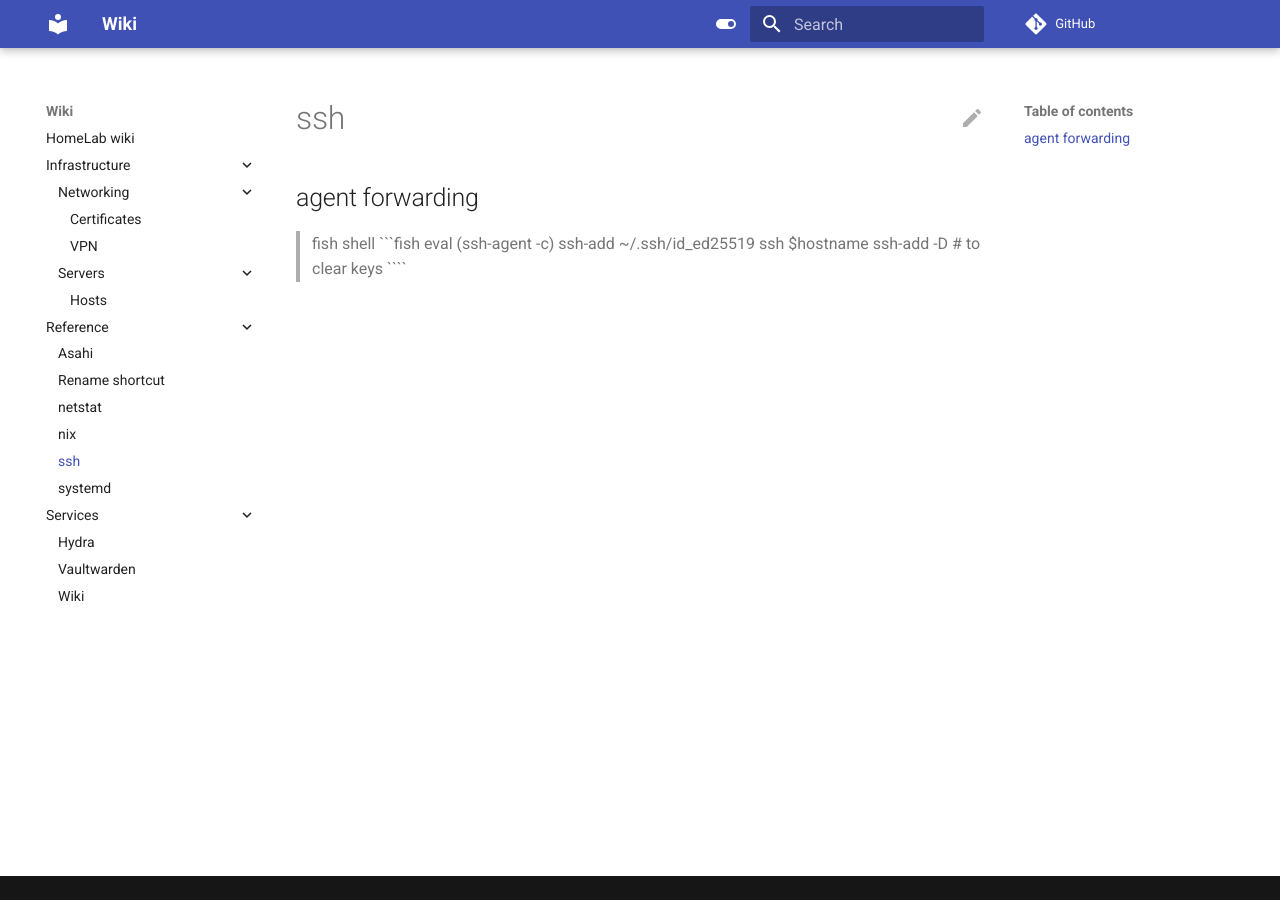
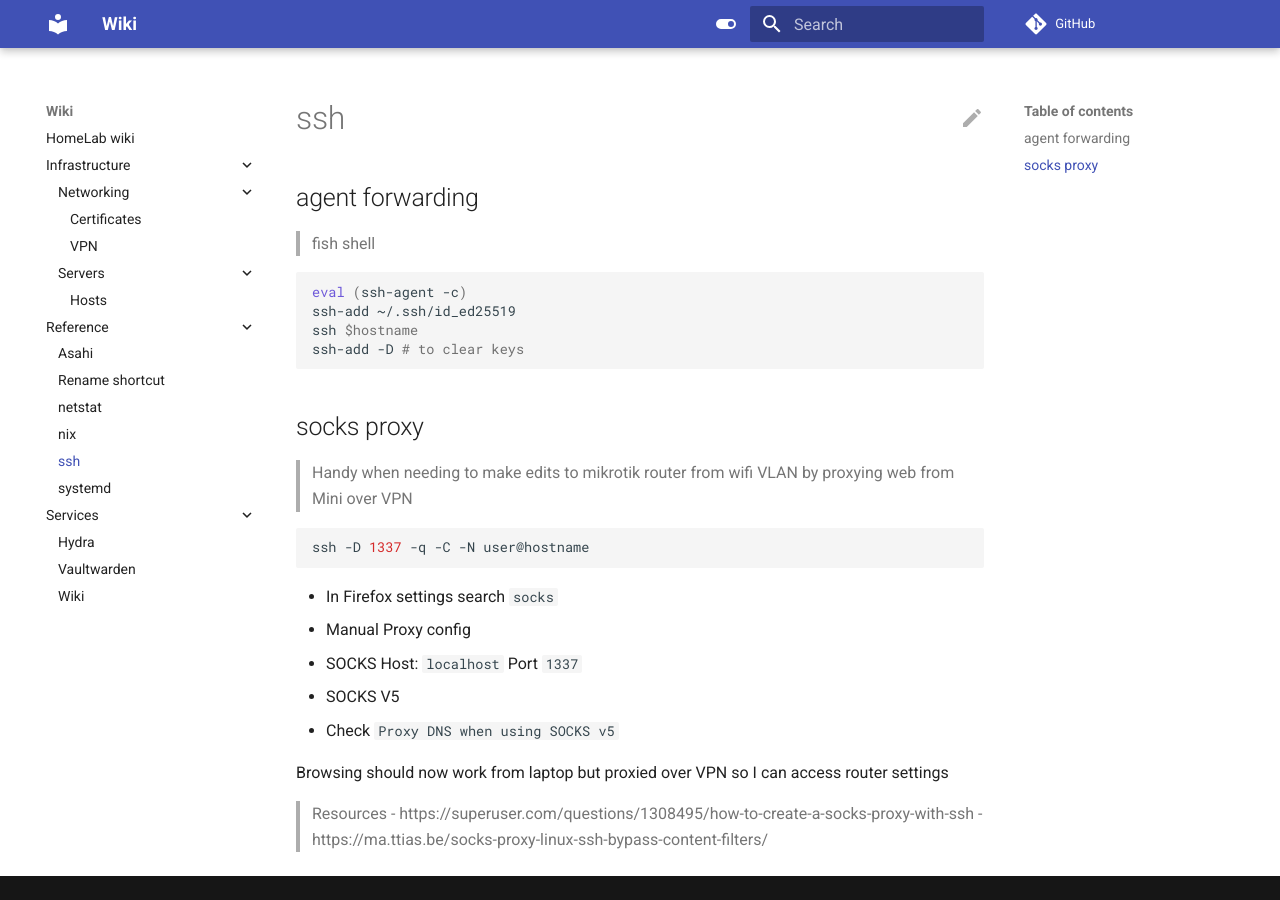
Before and after one commit to icecreammatt/wiki, an MkDocs documentation site: the page built from docs/reference/ssh.md, in a window 1280 px wide. Built offline with MkDocs 1.6.1 and Material for MkDocs 9.7.7, drawn with Linux system fonts in a browser that asks for light colours; comment, search, counter and statistics services are not loaded.

Commit message:
docs: socks proxy notes

`````diff
--- a/docs/reference/ssh.md
+++ b/docs/reference/ssh.md
@@ -3,9 +3,30 @@
 ## agent forwarding
 
 > fish shell
+
 ```fish
 eval (ssh-agent -c)
 ssh-add ~/.ssh/id_ed25519
 ssh $hostname
 ssh-add -D # to clear keys
-````
+```
+
+## socks proxy
+
+> Handy when needing to make edits to mikrotik router from wifi VLAN by proxying web from Mini over VPN
+
+```fish
+ssh -D 1337 -q -C -N user@hostname
+```
+
+- In Firefox settings search `socks`
+- Manual Proxy config
+- SOCKS Host: `localhost` Port `1337`
+- SOCKS V5
+- Check `Proxy DNS when using SOCKS v5`
+
+Browsing should now work from laptop but proxied over VPN so I can access router settings
+
+> Resources
+- https://superuser.com/questions/1308495/how-to-create-a-socks-proxy-with-ssh
+- https://ma.ttias.be/socks-proxy-linux-ssh-bypass-content-filters/
`````
